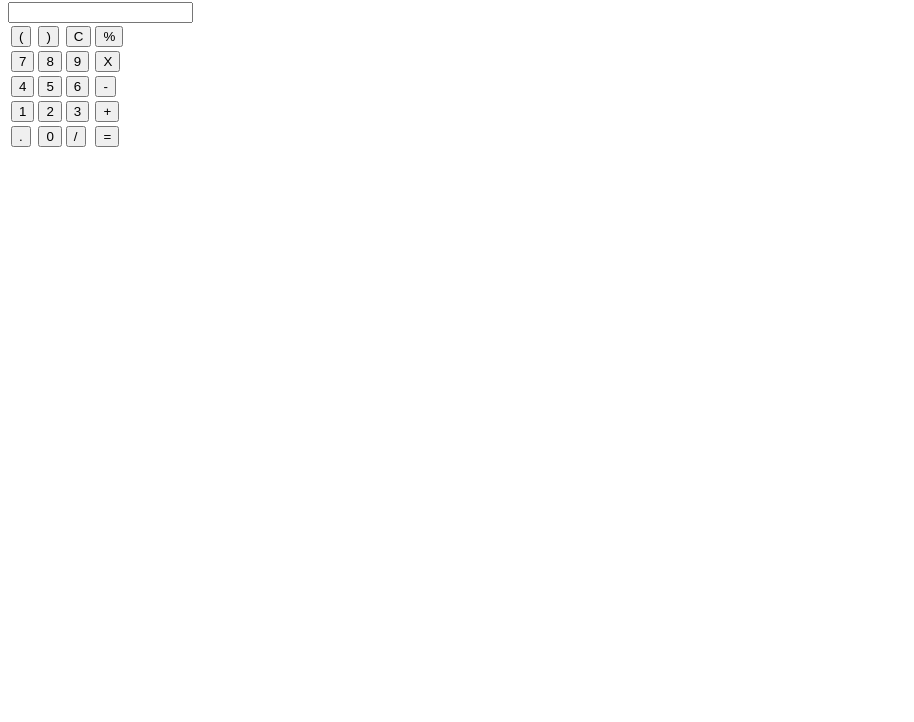
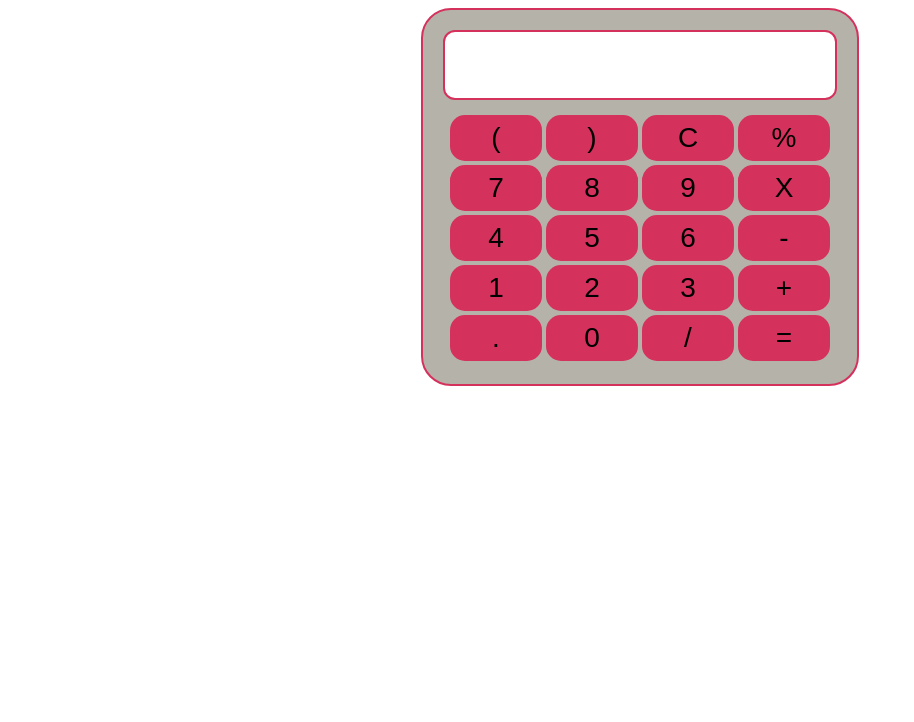
Before and after one commit to sakshi424/Calculator, a plain HTML site: page index.html in a window 1280 px wide. Shown: the part 78-800 px from the top of the page, without its empty margins (0-914 px from the left). Drawn offline with Linux system fonts and the light colour scheme.

Commit message:
Update index.html

```diff
--- a/index.html
+++ b/index.html
@@ -5,7 +5,7 @@
     <meta http-equiv="X-UA-Compatible" content="IE=edge">
     <meta name="viewport" content="width=device-width, initial-scale=1.0">
     <title>My Calculator</title>
-    <link rel="stylesheet"Calculator\st.css">
+    <link rel="stylesheet" href ="Calculator\st.css">
 </head>
 <body>
     <div class="container">
```
